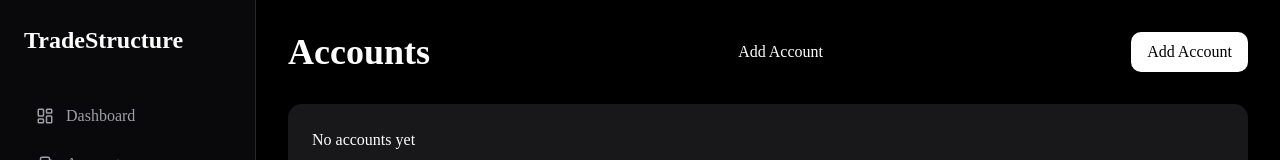
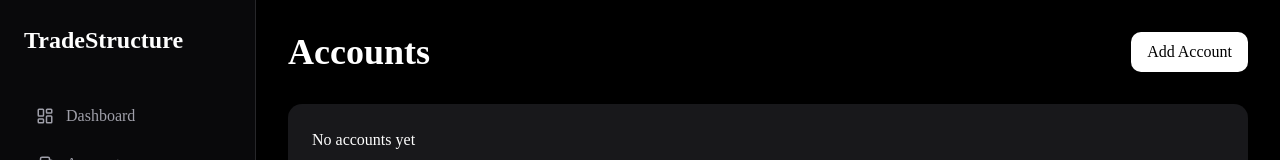
Before and after one commit to sam808201010-oss/TradingJournal, a Next.js app: page /accounts in a window 1280 px wide. Shown: the top 160 px of the page. Built offline with nearby package versions, Linux system fonts and the light colour scheme.

Commit message:
Remove duplicate add account button

```diff
--- a/app/accounts/page.tsx
+++ b/app/accounts/page.tsx
@@ -8,15 +8,12 @@
 
       <section className="flex-1 p-8">
         <div className="flex items-center justify-between">
-          <h1 className="text-4xl font-bold">
-            Accounts
-          </h1>
+			<h1 className="text-4xl font-bold">
+				Accounts
+			</h1>
 
-	<button>
-  		Add Account
-	</button>
-        <AddAccountModal />
-	</div>
+			<AddAccountModal />
+		</div>
 
         <div className="mt-8 bg-zinc-900 rounded-xl p-6">
           No accounts yet
```
